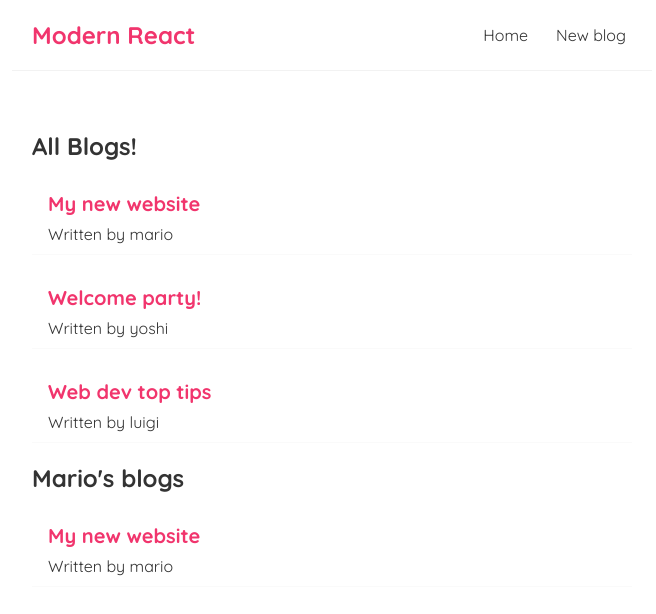
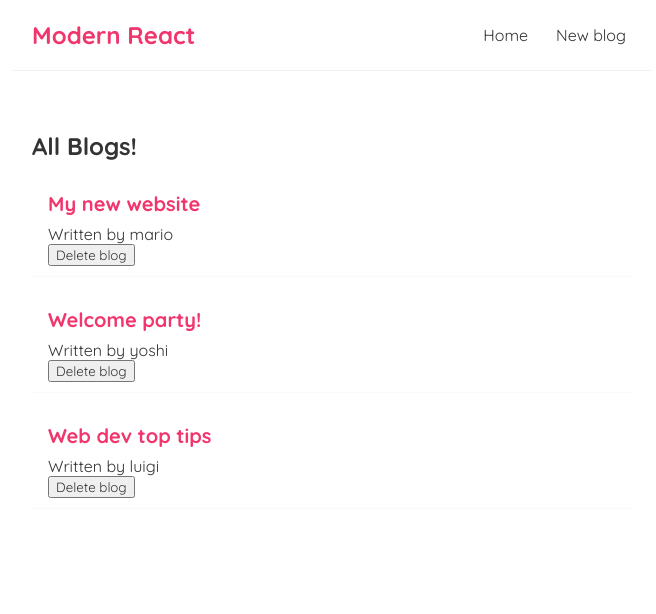
Before and after one commit to safaaeltom/Modern-REACT, a React (Vite) app: page / in a window 1280 px wide. Shown: the top 614 px of the page, without its empty margins (308-964 px from the left). Built offline with nearby package versions, Linux system fonts and the light colour scheme.

Commit message:
feat: learn to pass functions from parent to child as props

```diff
--- a/src/BlogList.jsx
+++ b/src/BlogList.jsx
@@ -1,4 +1,4 @@
-const BlogList = ({blogs, title}) => {
+const BlogList = ({blogs, title, handleDelete}) => {
 
     return (
         <div className="blog-list">
@@ -7,6 +7,7 @@
             <div className="blog-preview" key={blog.id}>
                 <h2>{blog.title}</h2>
                 <p>Written by {blog.author}</p>
+                <button onClick={()=>handleDelete(blog.id)} >Delete blog</button>
             </div>
          ))}
         </div>
@@ -14,3 +15,4 @@
 }
 
 export default BlogList;
+     <button onClick={()=>{handleDelete(blog.id)}}>Delete blog</button>
--- a/src/Home.jsx
+++ b/src/Home.jsx
@@ -8,10 +8,15 @@
         { title: 'Web dev top tips', body: 'lorem ipsum...', author: 'luigi', id:3 },
     ]);
 
+    const handleDelete = (id) => {
+        const newBlogs = blogs.filter(blog => blog.id!==id);
+        setBlogs(newBlogs);
+    }
+
     return (
         <div className="home">
-            <BlogList blogs={blogs} title="All Blogs!"/>
-            <BlogList blogs={blogs.filter((blog) => blog.author === 'mario')} title="Mario's blogs"/>
+            <BlogList blogs={blogs} title="All Blogs!" handleDelete={handleDelete}/>
+
         </div>
      );
 }
```
